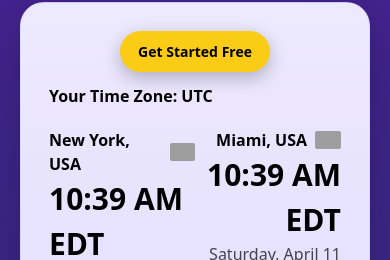
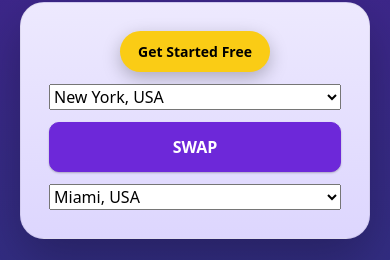
Before and after one commit to techtalk1282/Best-Meeting-Time, a Next.js app: page / in a window 390 px wide. Shown: the part 393-653 px from the top of the page. Built offline with nearby package versions, Linux system fonts and the light colour scheme; grey boxes are pictures that could not be loaded.

Commit message:
feat: safely wire ToolPreviewMobile with isMobile conditional render (no logic changes)

```diff
--- a/app/ui/ToolPreviewSection.tsx
+++ b/app/ui/ToolPreviewSection.tsx
@@ -35,6 +35,7 @@
 "use client";
 
 import { useEffect, useState } from "react";
+import ToolPreviewMobile from "./ToolPreviewMobile";
 
 function checkPremiumCookie(): boolean {
   if (typeof document === "undefined") return false;
@@ -385,7 +386,26 @@ scrollToUpgrade();
   return false;
 
 }
-  if (!now) return null;
+  /**
+ * MOBILE RENDER (SAFE SWITCH)
+ * - Uses same state + handlers
+ * - No logic duplication
+ * - Desktop remains untouched
+ */
+if (isMobile) {
+  return (
+    <div style={{ width: "100%", padding: 0 }}>
+      <ToolPreviewMobile
+        cityA={cityA}
+        cityB={cityB}
+        setCityA={setCityA}
+        setCityB={setCityB}
+        CITY_OPTIONS={CITY_OPTIONS}
+        handlePlannerInteraction={handlePlannerInteraction}
+      />
+    </div>
+  );
+}
 
   const meetingWindow = calculateOverlap(cityA, cityB);
 
```
